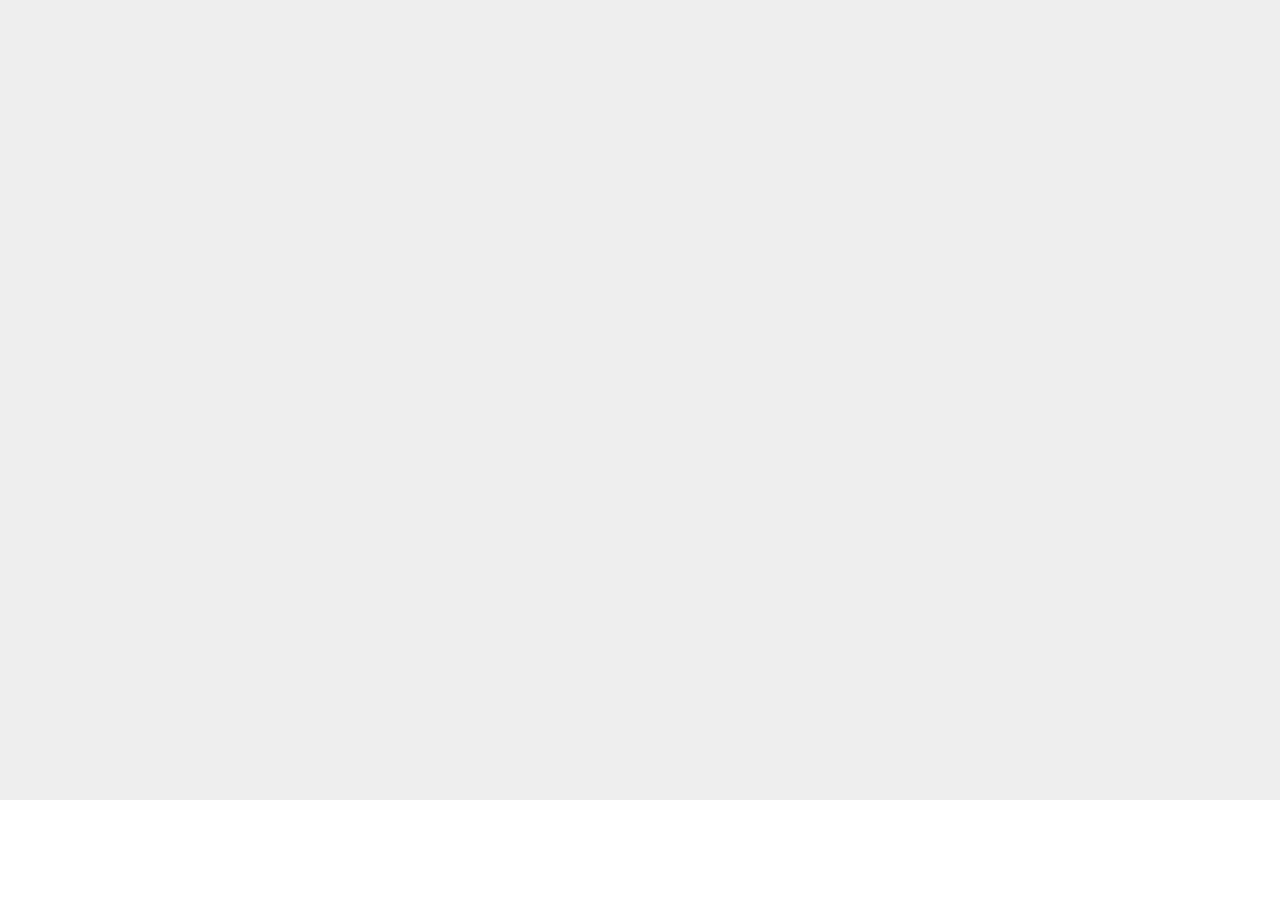
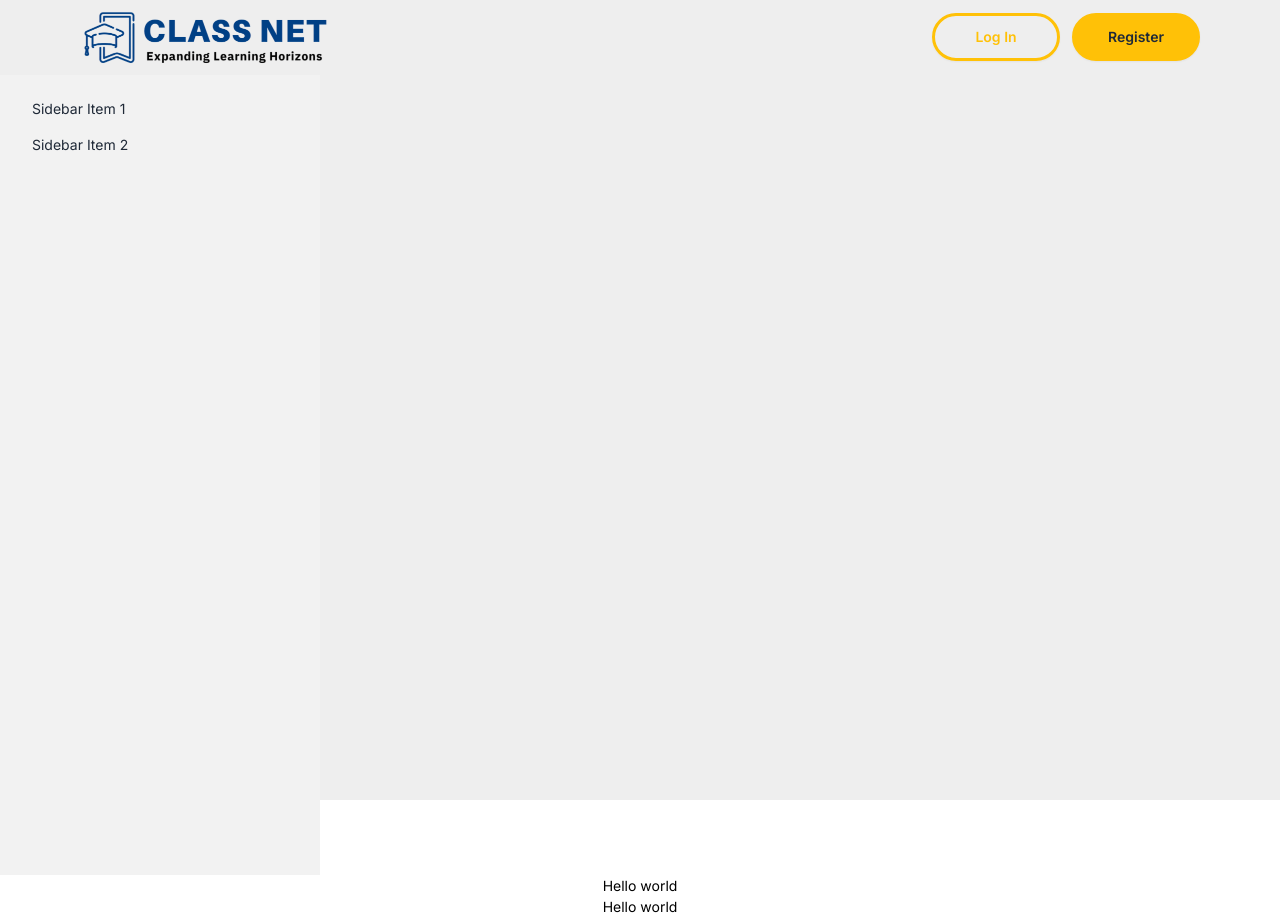
Before and after one commit to Sajid941/Virtual-Classroom-Client, a React (Vite) app: page /dashboard in a window 1280 px wide. Before the commit the page ends 800 px from the top, so only its background shows below. Built offline with nearby package versions, Linux system fonts and the light colour scheme.

Commit message:
add: drawer on dashboard

```diff
--- /dev/null
+++ b/src/Components/Drawer/Drawer.jsx
@@ -0,0 +1,31 @@
+import PropTypes from 'prop-types'
+const Drawer = ({ isDrawerOpen, handleToggleDrawer }) => {
+    return (
+        <div>
+            <div className="drawer lg:drawer-open">
+                <input id="my-drawer-2" type="checkbox" className="drawer-toggle" checked={isDrawerOpen} onChange={handleToggleDrawer} />
+                <div className="drawer-content flex flex-col items-center justify-center">
+                    {/* Page content here */}
+                    <label htmlFor="my-drawer-2" className="btn btn-primary drawer-button hidden">
+                        Open drawer
+                    </label>
+                </div>
+                <div className="drawer-side">
+                    <label htmlFor="my-drawer-2" aria-label="close sidebar" className="drawer-overlay"></label>
+                    <ul className="menu bg-base-200 text-base-content min-h-full w-80 p-4">
+                        {/* Sidebar content here */}
+                        <li><a>Sidebar Item 1</a></li>
+                        <li><a>Sidebar Item 2</a></li>
+                    </ul>
+                </div>
+            </div>
+        </div>
+    );
+};
+
+export default Drawer;
+
+Drawer.propTypes = {
+    isDrawerOpen: PropTypes.bool,
+    handleToggleDrawer: PropTypes.bool
+}
--- a/src/Components/Shared/Navbar.jsx
+++ b/src/Components/Shared/Navbar.jsx
@@ -1,15 +1,16 @@
-
+import PropTypes from 'prop-types'
 import logo from "../../assets/classNetLogowhite.png";
 import logoBlue from "../../assets/classNetLogoPrimary.png";
 import { Link, useLocation } from "react-router-dom";
-const Navbar = () => {
+
+const Navbar = ({handleToggleDrawer}) => {
   const { pathname } = useLocation()
-
   const user = null;
   return (
     <div>
       <div className="navbar container mx-auto md:px-10 lg:px-20 w-full h-full gap-6 lg:gap-0  z-[999]">
         <div className="flex-1">
+          <button onClick={handleToggleDrawer} className="btn md:hidden">Open</button>
           <a href="/">
             <img
               src={pathname === "/" || pathname === "/aboutUs" ? logo : logoBlue}
@@ -75,3 +76,6 @@ const Navbar = () => {
 };
 
 export default Navbar;
+Navbar.propTypes = {
+  handleToggleDrawer: PropTypes.bool
+}
--- a/src/pages/Dashboard/Dashboard.jsx
+++ b/src/pages/Dashboard/Dashboard.jsx
@@ -1,8 +1,32 @@
+import { useState } from "react";
+import Drawer from "../../Components/Drawer/Drawer";
+import Navbar from "../../Components/Shared/Navbar";
 
 const Dashboard = () => {
+    const [isDrawerOpen, setIsDrawerOpen] = useState(false)
+
+    const handleToggleDrawer = () => {
+        setIsDrawerOpen(!isDrawerOpen)
+    }
     return (
         <>
+            <nav>
+                <Navbar handleToggleDrawer={handleToggleDrawer} />
+            </nav>
 
+            <div className="">
+                <aside>
+                    <Drawer isDrawerOpen={isDrawerOpen} handleToggleDrawer={handleToggleDrawer} />
+                </aside>
+                <main>
+                    <h1 className="text-center">Hello world</h1>
+
+                </main>
+                <aside>
+                    <h1 className="text-center">Hello world</h1>
+
+                </aside>
+            </div>
         </>
     );
 };
```
